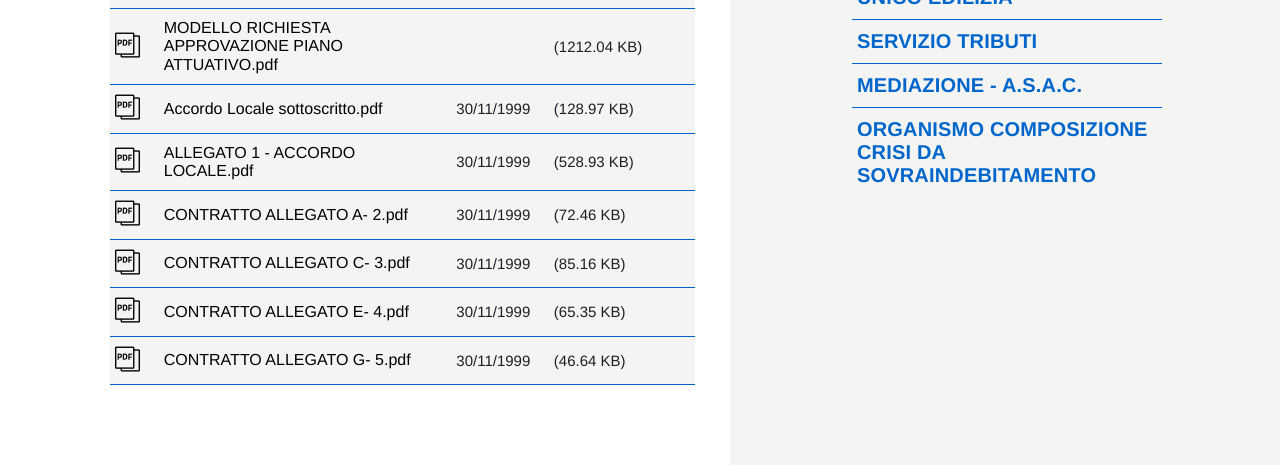
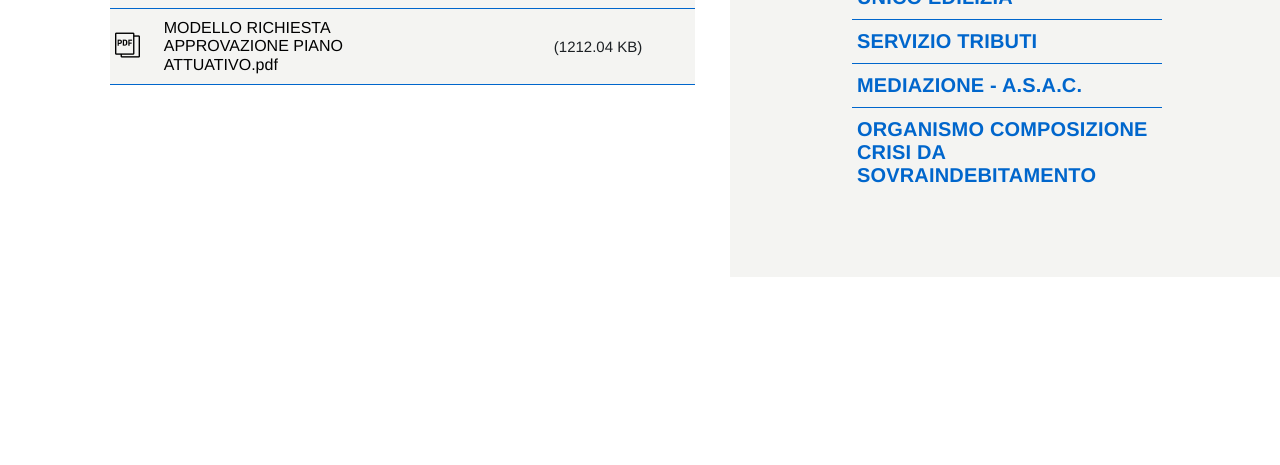
Before and after one commit to comune-abbiategrasso/modulistica, a plain HTML site: page modulistica/urbanistica.html in a window 1280 px wide. Shown: the part 814-1279 px from the top of the page. After the commit the page ends 1091 px from the top, so only its background shows below. Drawn offline with Linux system fonts and the light colour scheme; a web font is replaced by a local one.

Commit message:
remove urbanistica modules

```diff
--- a/modulistica/urbanistica.html
+++ b/modulistica/urbanistica.html
@@ -560,110 +560,6 @@
             <td class="u-size2of12 u-md-size2of12 u-lg-size2of12"></td>
             <td class="u-size3of12 u-md-size3of12 u-lg-size2of12">(1212.04 KB)</td>
         </tr>
-
-
-                            <tr>
-            <td class="u-size1of12 u-md-size1of12 u-lg-size1of12">
-                <a
-                        title="Accordo Locale sottoscritto.pdf"
-                        href="../download/Accordo%20Locale%20sottoscritto.pdf">
-                    <span class="Icon-file Icon-pdf"></span>
-                </a>
-            </td>
-            <td class="u-size6of12 u-md-size6of12 u-lg-size7of12">
-                <a href="../download/Accordo%20Locale%20sottoscritto.pdf">
-                    Accordo Locale sottoscritto.pdf                </a>
-            </td>
-            <td class="u-size2of12 u-md-size2of12 u-lg-size2of12">30/11/1999</td>
-            <td class="u-size3of12 u-md-size3of12 u-lg-size2of12">(128.97 KB)</td>
-        </tr>
-
-
-                            <tr>
-            <td class="u-size1of12 u-md-size1of12 u-lg-size1of12">
-                <a
-                        title="ALLEGATO 1 - ACCORDO LOCALE.pdf"
-                        href="../download/ALLEGATO%201%20-%20ACCORDO%20LOCALE.pdf">
-                    <span class="Icon-file Icon-pdf"></span>
-                </a>
-            </td>
-            <td class="u-size6of12 u-md-size6of12 u-lg-size7of12">
-                <a href="../download/ALLEGATO%201%20-%20ACCORDO%20LOCALE.pdf">
-                    ALLEGATO 1 - ACCORDO LOCALE.pdf                </a>
-            </td>
-            <td class="u-size2of12 u-md-size2of12 u-lg-size2of12">30/11/1999</td>
-            <td class="u-size3of12 u-md-size3of12 u-lg-size2of12">(528.93 KB)</td>
-        </tr>
-
-
-                            <tr>
-            <td class="u-size1of12 u-md-size1of12 u-lg-size1of12">
-                <a
-                        title="CONTRATTO ALLEGATO A- 2.pdf"
-                        href="../download/CONTRATTO%20ALLEGATO%20A-%202.pdf">
-                    <span class="Icon-file Icon-pdf"></span>
-                </a>
-            </td>
-            <td class="u-size6of12 u-md-size6of12 u-lg-size7of12">
-                <a href="../download/CONTRATTO%20ALLEGATO%20A-%202.pdf">
-                    CONTRATTO ALLEGATO A- 2.pdf                </a>
-            </td>
-            <td class="u-size2of12 u-md-size2of12 u-lg-size2of12">30/11/1999</td>
-            <td class="u-size3of12 u-md-size3of12 u-lg-size2of12">(72.46 KB)</td>
-        </tr>
-
-
-                            <tr>
-            <td class="u-size1of12 u-md-size1of12 u-lg-size1of12">
-                <a
-                        title="CONTRATTO ALLEGATO C- 3.pdf"
-                        href="../download/CONTRATTO%20ALLEGATO%20C-%203.pdf">
-                    <span class="Icon-file Icon-pdf"></span>
-                </a>
-            </td>
-            <td class="u-size6of12 u-md-size6of12 u-lg-size7of12">
-                <a href="../download/CONTRATTO%20ALLEGATO%20C-%203.pdf">
-                    CONTRATTO ALLEGATO C- 3.pdf                </a>
-            </td>
-            <td class="u-size2of12 u-md-size2of12 u-lg-size2of12">30/11/1999</td>
-            <td class="u-size3of12 u-md-size3of12 u-lg-size2of12">(85.16 KB)</td>
-        </tr>
-
-
-                            <tr>
-            <td class="u-size1of12 u-md-size1of12 u-lg-size1of12">
-                <a
-                        title="CONTRATTO ALLEGATO E- 4.pdf"
-                        href="../download/CONTRATTO%20ALLEGATO%20E-%204.pdf">
-                    <span class="Icon-file Icon-pdf"></span>
-                </a>
-            </td>
-            <td class="u-size6of12 u-md-size6of12 u-lg-size7of12">
-                <a href="../download/CONTRATTO%20ALLEGATO%20E-%204.pdf">
-                    CONTRATTO ALLEGATO E- 4.pdf                </a>
-            </td>
-            <td class="u-size2of12 u-md-size2of12 u-lg-size2of12">30/11/1999</td>
-            <td class="u-size3of12 u-md-size3of12 u-lg-size2of12">(65.35 KB)</td>
-        </tr>
-
-
-                            <tr>
-            <td class="u-size1of12 u-md-size1of12 u-lg-size1of12">
-                <a
-                        title="CONTRATTO ALLEGATO G- 5.pdf"
-                        href="../download/CONTRATTO%20ALLEGATO%20G-%205.pdf">
-                    <span class="Icon-file Icon-pdf"></span>
-                </a>
-            </td>
-            <td class="u-size6of12 u-md-size6of12 u-lg-size7of12">
-                <a href="../download/CONTRATTO%20ALLEGATO%20G-%205.pdf">
-                    CONTRATTO ALLEGATO G- 5.pdf                </a>
-            </td>
-            <td class="u-size2of12 u-md-size2of12 u-lg-size2of12">30/11/1999</td>
-            <td class="u-size3of12 u-md-size3of12 u-lg-size2of12">(46.64 KB)</td>
-        </tr>
-
-
                                     </tbody>
             </table>
         </div>
```
